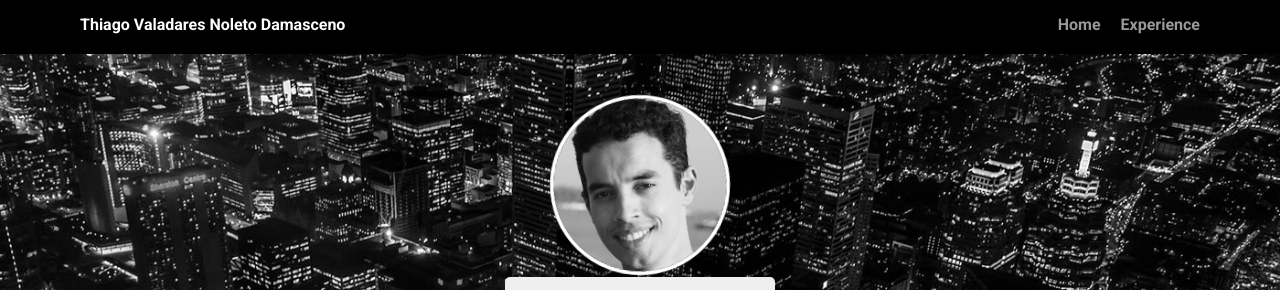
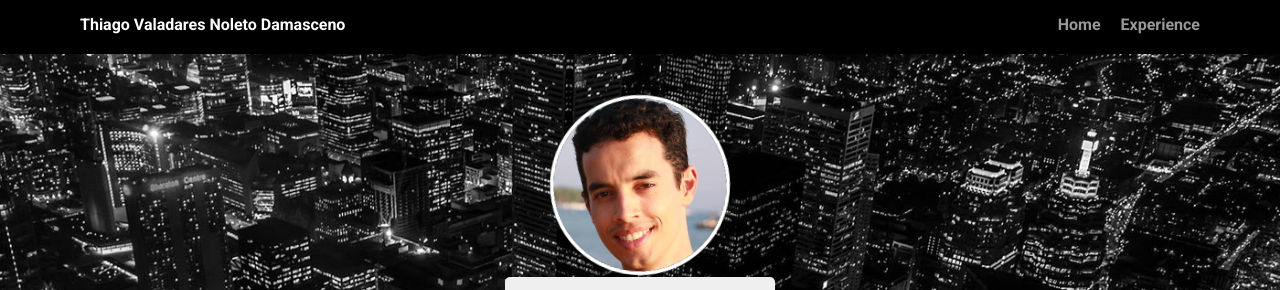
Before and after one commit to thiagovnd/Personal-Profile-Page, a plain HTML site: page index.html in a window 1280 px wide. In both pictures the pointer is over the picture 640 px from the left and 185 px from the top of the page. Shown: the top 290 px of the page. Drawn offline with Linux system fonts and the light colour scheme; a web font is replaced by a local one.

Commit message:
Treehouse Feedback 01
- Inverting the grayscale filter behaviour
- Few adjustments to make CSS more readable

```diff
--- a/styles.css
+++ b/styles.css
@@ -45,12 +45,15 @@ a:hover {
     margin-right: auto;
     color: white;
 }
+
 .nav li {
   padding: 5px 10px 10px 10px;
 }
+
 .nav a {
   transition: all .5s;
 }
+
 .nav a:hover {
   color: white
 }
@@ -62,9 +65,11 @@ header {
   overflow: hidden;
   padding-top: 60px;
 }
+
 header {
   line-height: 1.5;
 }
+
 header .profile-image {
   margin-top: 50px;
   width: 150px;
@@ -72,12 +77,16 @@ header .profile-image {
   border-radius: 50%;
   border: 3px solid white;
   transition: all .5s;
-}
-header .profile-image:hover {
-  transform: scale(1.2) rotate(5deg);
   -webkit-filter: grayscale(100%);
   filter: grayscale(100%);
 }
+
+header .profile-image:hover {
+  transform: scale(1.2) rotate(5deg);
+  -webkit-filter: grayscale(0%);
+  filter: grayscale(0%);
+}
+
 .tag {
   background-color: #efefef;
   color: black;
@@ -184,6 +193,7 @@ a.social:hover {
   header {
     min-height: 470px;
   }
+
   header.shorter-header {
     min-height: 155px;
   }
```
